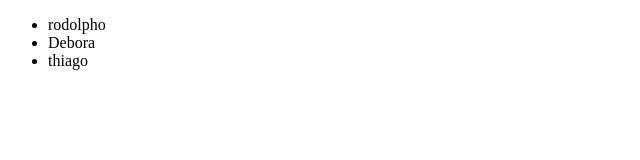
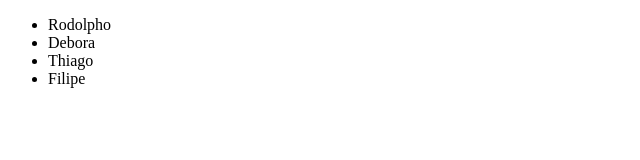
Before and after one commit to rodolphoreis/next, a Next.js app: page /basicos/name in a window 1280 px wide. Shown: the top 160 px of the page, without its empty margins (0-640 px from the left). Built offline with nearby package versions, Linux system fonts and the light colour scheme.

Commit message:
refactor: add map

```diff
--- a/src/pages/basicos/name.tsx
+++ b/src/pages/basicos/name.tsx
@@ -1,12 +1,9 @@
 const name = () => {
-  const lista = ["rodolpho", "Debora", "thiago"];
+  const lista = ["Rodolpho", "Debora", "Thiago", "Filipe"];
 
   const render = () => {
-    const nome: any = [];
-    for (let i = 0; i < lista.length; i++) {
-      nome.push(<li key={i}>{lista[i]}</li>);
-    }
-    return nome;
+    const listaNomes = lista.map((nome, i) => <li key={i}>{nome}</li>);
+    return listaNomes;
   };
 
   return <ul>{render()}</ul>;
```
